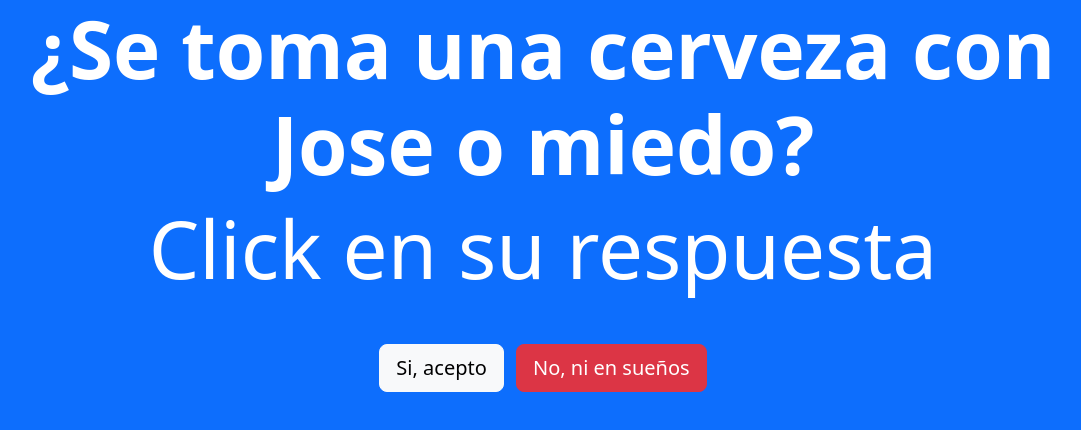
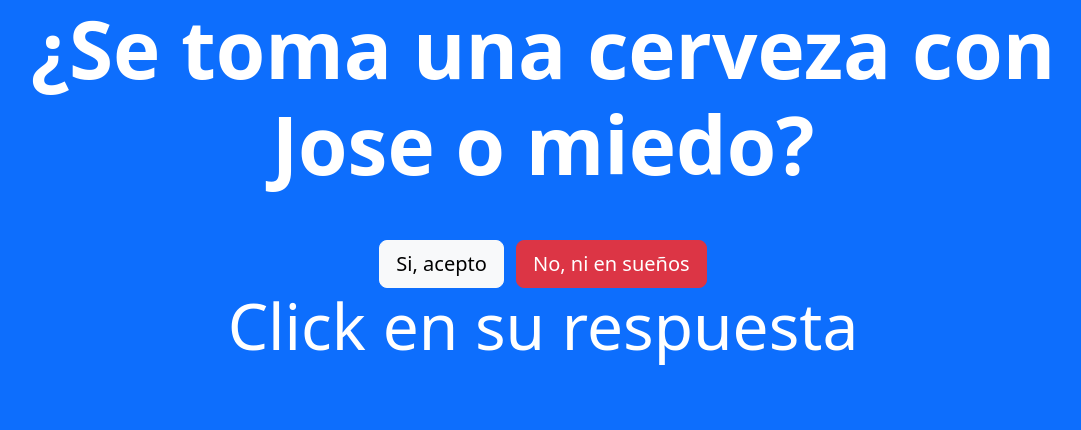
Before and after one commit to jgdelgado17/polaOque, a plain HTML site: page index.html in a window 1280 px wide. Shown: the whole page, without its empty margins (97-1178 px from the left). Drawn offline with nearby package versions, Linux system fonts and the light colour scheme.

Commit message:
Update index.html

```diff
--- a/index.html
+++ b/index.html
@@ -14,7 +14,6 @@
 
 <body class="container bg-primary text-white text-center">
     <h1 class="display-1 fw-bold">¿Se toma una cerveza con Jose o miedo?</h1>
-    <h3 class="display-1"> Click en su respuesta</h3>
     <div class="mt-5">
         <button class="btn btn-light btn-lg" onclick="siQuiere()">
             Si, acepto
@@ -24,6 +23,7 @@
             No, ni en sueños
         </button>
     </div>
+    <h3 class="display-3"> Click en su respuesta</h3>
 
     <script>
         function noquiere(evt){
```
